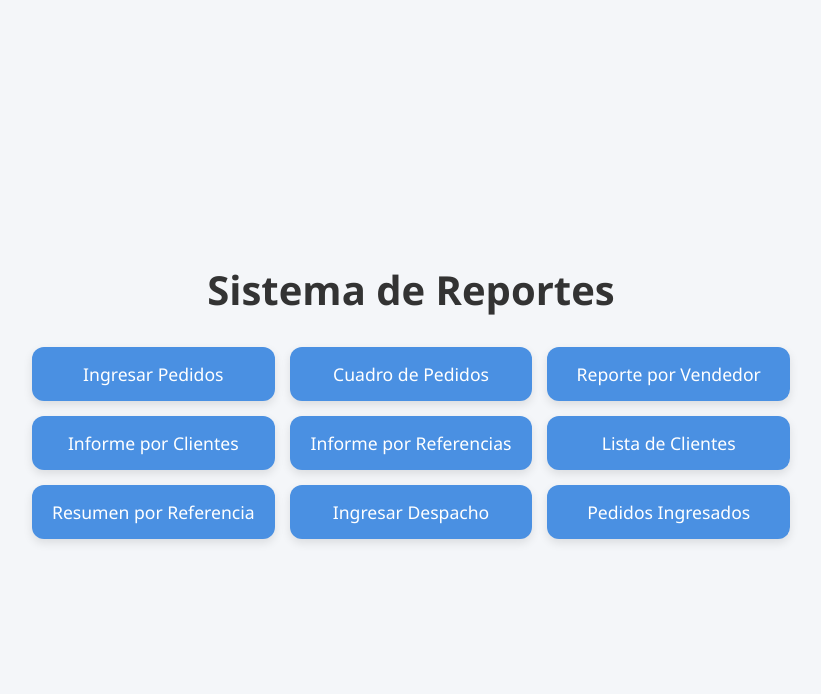
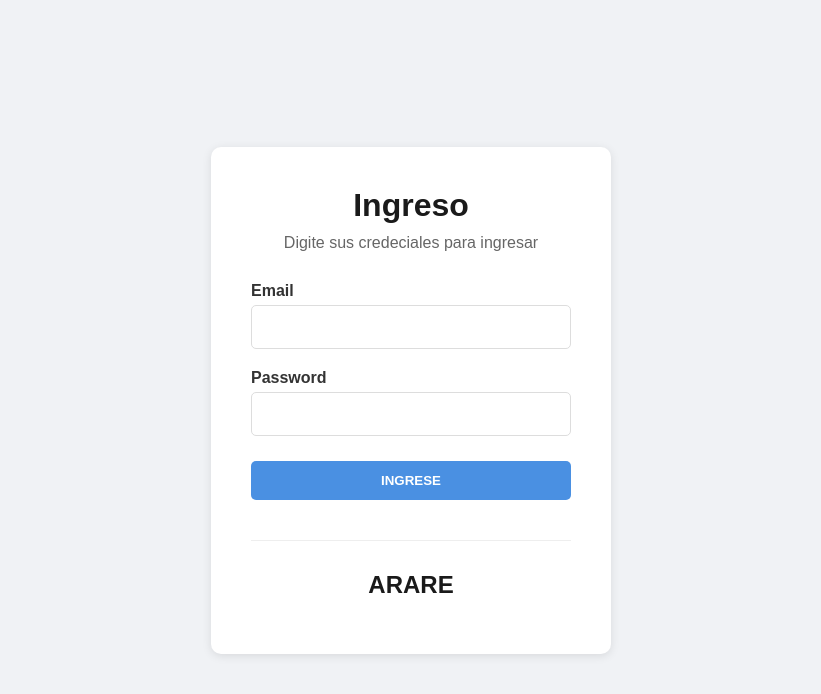
Before and after one commit to JhonaMR/Plow, a plain HTML site: page index.html in a window 1280 px wide. Shown: the whole page, without its empty margins (229-1050 px from the left). Drawn offline with Linux system fonts and the light colour scheme.

Commit message:
Cambio de índice en la página

```diff
--- a/index.css
+++ b/index.css
@@ -2,48 +2,95 @@
     margin: 0;
     padding: 0;
     box-sizing: border-box;
+    font-family: Arial, sans-serif;
 }
 
 body {
-    background: #f4f6f9;
-    font-family: 'Segoe UI', Tahoma, Geneva, Verdana, sans-serif;
     display: flex;
     justify-content: center;
     align-items: center;
     min-height: 100vh;
+    background: #f0f2f5;
 }
 
 .container {
-    text-align: center;
+    background: white;
     padding: 40px;
+    border-radius: 10px;
+    box-shadow: 0 2px 10px rgba(0,0,0,0.1);
+    width: 100%;
+    max-width: 400px;
 }
 
 h1 {
-    font-size: 2.5rem;
-    margin-bottom: 30px;
-    color: #333;
+    text-align: center;
+    margin-bottom: 10px;
+    color: #1a1a1a;
 }
 
-  .menu {
-    display: grid;
-    gap: 15px;
-    grid-template-columns: repeat(auto-fit, minmax(240px, 1fr));
-    max-width: 800px;
-    margin: 0 auto;
+.subtitle {
+    text-align: center;
+    color: #666;
+    margin-bottom: 30px;
 }
 
-  .boton {
-    background-color: #4a90e2;
-    color: white;
-    padding: 15px 20px;
-    border-radius: 12px;
-    text-decoration: none;
-    font-size: 1.1rem;
-    transition: background-color 0.3s ease, transform 0.2s ease;
-    box-shadow: 0 4px 10px rgba(0, 0, 0, 0.1);
+.form-group {
+    margin-bottom: 20px;
 }
 
-  .boton:hover {
-    background-color: #357abd;
-    transform: translateY(-2px);
+label {
+    display: block;
+    margin-bottom: 5px;
+    color: #333;
+    font-weight: bold;
 }
+
+input {
+    width: 100%;
+    padding: 12px;
+    border: 1px solid #ddd;
+    border-radius: 5px;
+    font-size: 16px;
+}
+
+.btn-group {
+    display: flex;
+    flex-direction: column;
+    gap: 10px;
+    margin-top: 25px;
+}
+
+button {
+    padding: 12px;
+    border: none;
+    border-radius: 5px;
+    font-weight: bold;
+    cursor: pointer;
+}
+
+.demo-btn {
+    background: #007bff;
+    color: white;
+}
+
+.signin-btn {
+    background: #4a90e2;
+    color: white;
+}
+
+.signup-section {
+    text-align: center;
+    margin-top: 40px;
+    padding-top: 30px;
+    border-top: 1px solid #eee;
+}
+
+.signup-section h2 {
+    margin-bottom: 15px;
+    color: #1a1a1a;
+}
+
+.signup-section p {
+    color: #666;
+    margin-bottom: 20px;
+}
--- a/index.html
+++ b/index.html
@@ -1,25 +1,35 @@
 <!DOCTYPE html>
-<html lang="es">
+<html lang="en">
 <head>
-  <meta charset="UTF-8" />
-  <meta name="viewport" content="width=device-width, initial-scale=1.0" />
-  <title>Menú Principal</title>
-  <link rel="stylesheet" href="index.css" />
+    <meta charset="UTF-8">
+    <meta name="viewport" content="width=device-width, initial-scale=1.0">
+    <title>Login Form</title>
+    <link rel="stylesheet" href="index.css">
 </head>
 <body>
-  <div class="container">
-    <h1>Sistema de Reportes</h1>
-    <div class="menu">
-      <a href="ingresar-pedido.html" class="boton">Ingresar Pedidos</a>
-      <a href="informe-referencias" class="boton">Cuadro de Pedidos</a>
-      <a href="reporte-vendedor.html" class="boton">Reporte por Vendedor</a>
-      <a href="informe-clientes.html" class="boton">Informe por Clientes</a>
-      <a href="informe-referencias.html" class="boton">Informe por Referencias</a>
-      <a href="lista-clientes.html" class="boton">Lista de Clientes</a>
-      <a href="resumen-referencia.html" class="boton">Resumen por Referencia</a>
-      <a href="ingresar-despacho.html" class="boton">Ingresar Despacho</a>
-      <a href="pedidos-ingresados.html" class="boton">Pedidos Ingresados</a>
+    <div class="container">
+        <h1>Ingreso</h1>
+        <p class="subtitle">Digite sus credeciales para ingresar</p>
+
+        <form>
+            <div class="form-group">
+                <label>Email</label>
+                <input type="email" >
+            </div>
+
+            <div class="form-group">
+                <label>Password</label>
+                <input type="password" >
+            </div>
+
+            <div class="btn-group">
+                <button type="button" class="signin-btn" onclick="window.location.href='indice.html'">INGRESE</button>
+            </div>
+        </form>
+
+        <div class="signup-section">
+            <h2>ARARE</h2>
+        </div>
     </div>
-  </div>
 </body>
 </html>
--- /dev/null
+++ b/indice.css
@@ -0,0 +1,49 @@
+* {
+    margin: 0;
+    padding: 0;
+    box-sizing: border-box;
+  }
+
+  body {
+    background: #f4f6f9;
+    font-family: 'Segoe UI', Tahoma, Geneva, Verdana, sans-serif;
+    display: flex;
+    justify-content: center;
+    align-items: center;
+    min-height: 100vh;
+  }
+
+  .container {
+    text-align: center;
+    padding: 40px;
+  }
+
+  h1 {
+    font-size: 2.5rem;
+    margin-bottom: 30px;
+    color: #333;
+  }
+
+  .menu {
+    display: grid;
+    grid-template-columns: repeat(2, 1fr); /* 2 columnas iguales */
+    grid-template-rows: repeat(3, auto);   /* 3 filas automáticas según el contenido */
+    gap: 1rem; /* opcional: espacio entre celdas */
+    margin: 0 auto;
+  }
+
+  .boton {
+    background-color: #4a90e2;
+    color: white;
+    padding: 15px 20px;
+    border-radius: 12px;
+    text-decoration: none;
+    font-size: 1.1rem;
+    transition: background-color 0.3s ease, transform 0.2s ease;
+    box-shadow: 0 4px 10px rgba(0, 0, 0, 0.1);
+  }
+
+  .boton:hover {
+    background-color: #357abd;
+    transform: translateY(-2px);
+  }
```
Also changed, not shown: indice.html (added, +24 -0 lines). Lines whose indentation alone changed are shown as unchanged.
